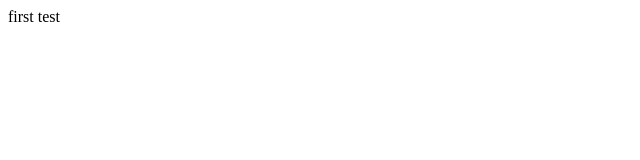
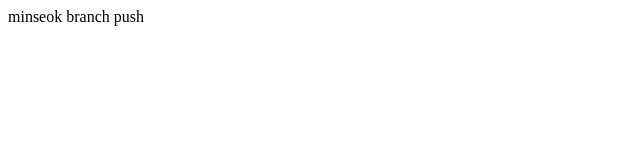
Before and after one commit to Probrain2023/cnu-club-community-FE, a React (Create React App) app: page / in a window 1280 px wide. Shown: the top 160 px of the page, without its empty margins (0-640 px from the left). Built offline with nearby package versions, Linux system fonts and the light colour scheme.

Commit message:
민석 테스트

```diff
--- a/src/App.js
+++ b/src/App.js
@@ -1,6 +1,9 @@
+
+
+
 function App() {
   return (
-    <div>first test</div>
+    <div>minseok branch push</div>
   );
 }
 
```
